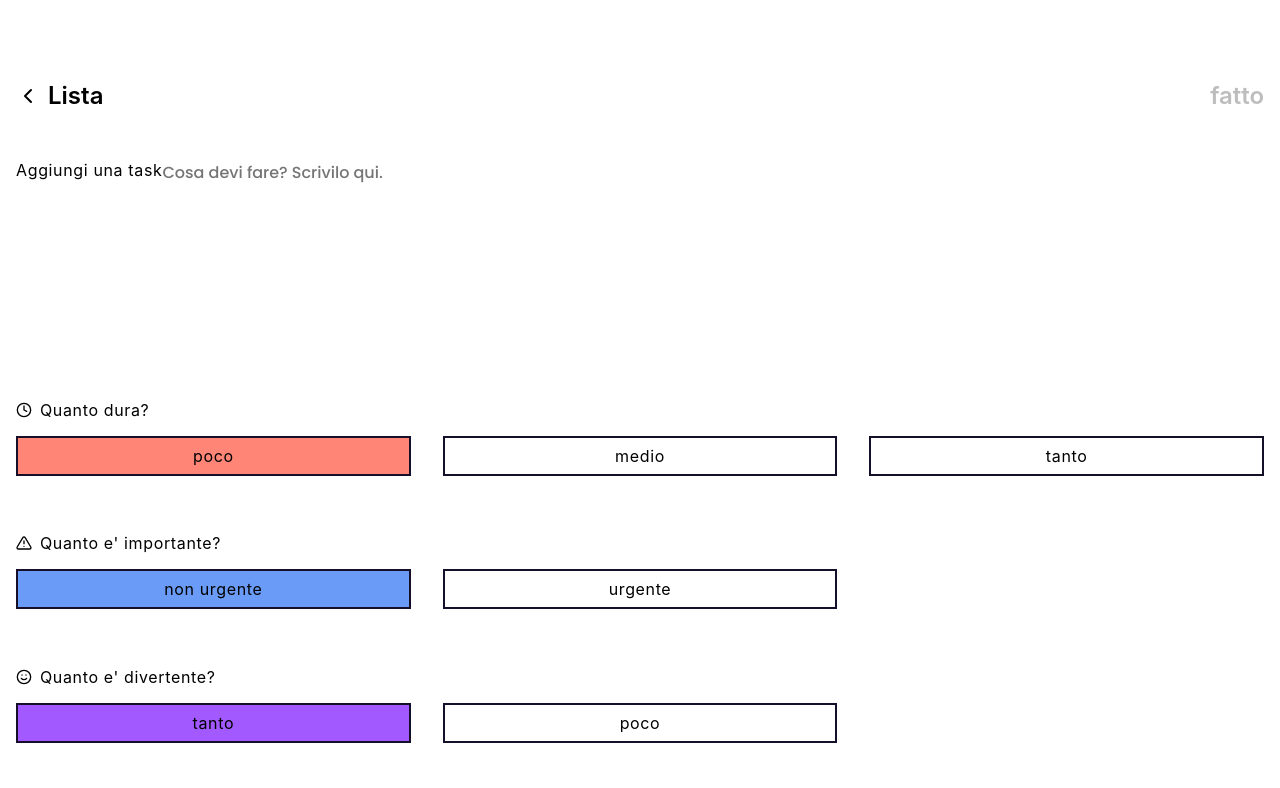
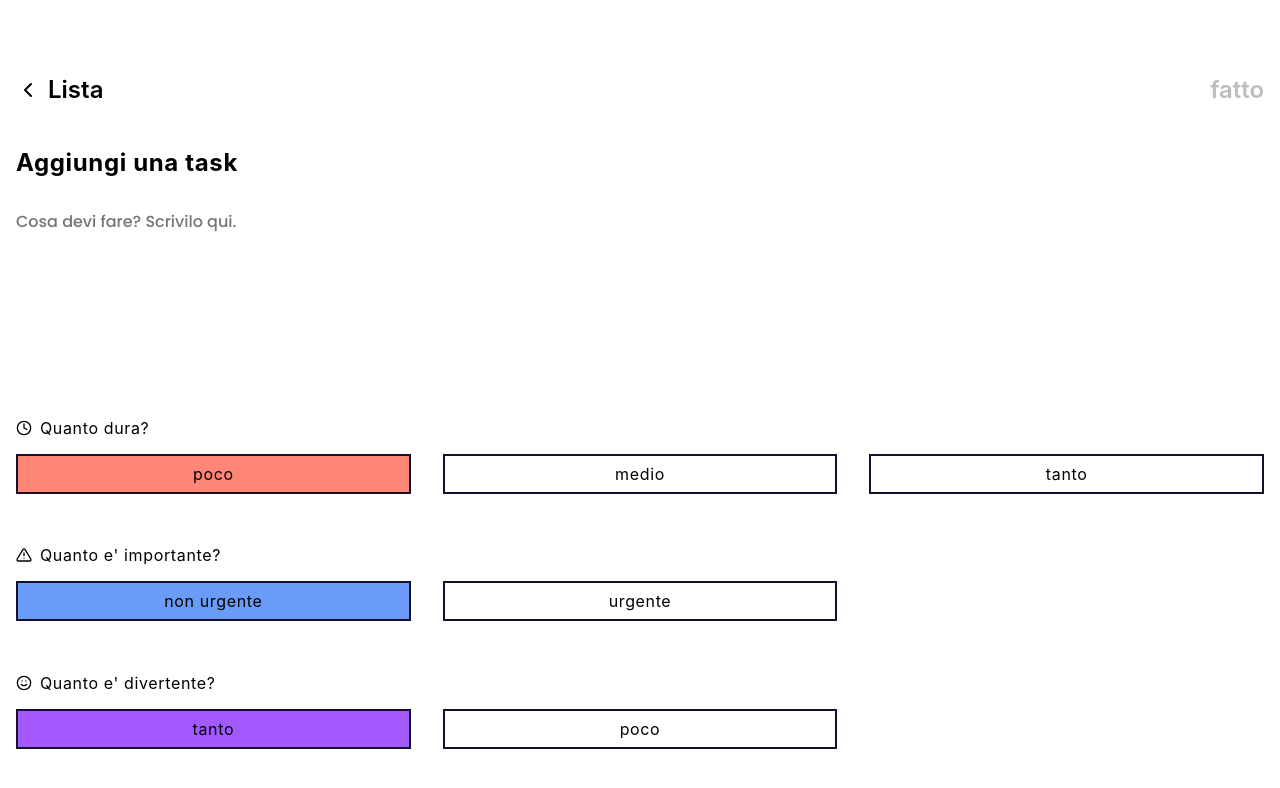
Before and after one commit to MarcoMaz/renato-do-list, a React (Create React App) app: page /add-edit in a window 1280 px wide. Shown: the top 788 px of the page. Built offline with nearby package versions, Linux system fonts and the light colour scheme.

Commit message:
fix( textarea ): style outline

```diff
--- a/src/components/core/TextArea.tsx
+++ b/src/components/core/TextArea.tsx
@@ -21,7 +21,7 @@ const TextArea: FunctionComponent<TextAreaProps> = ({
       <label htmlFor={id}>{label}</label>
       <textarea
         id={id}
-        rows={7}
+        rows={6}
         value={value}
         placeholder={placeholder}
         onChange={onChange}
--- a/src/styles/basics.scss
+++ b/src/styles/basics.scss
@@ -326,17 +326,6 @@ figure {
       color: $silver;
     }
   }
-
-  h2 {
-    margin-bottom: 2rem;
-  }
-
-  textarea {
-    border: 0;
-    font-family: $textFont;
-    margin-bottom: 2rem;
-    resize: none;
-  }
 }
 
 .AddEditTask__choice {
@@ -395,3 +384,29 @@ figure {
 .AddEditTask__choice--fun .AddEditTask__choice-radio.-selected {
   background: $heliotrope;
 }
+
+.AddEditTask__textarea {
+  display: flex;
+  flex-direction: column;
+
+  label {
+    font-size: 1.5rem;
+    font-weight: bold;
+    margin-bottom: 2rem;
+  }
+
+  textarea {
+    border: 0;
+    font-family: $textFont;
+    margin-bottom: 2rem;
+    resize: none;
+
+    &:focus {
+      outline: none;
+
+      &::placeholder {
+        color: transparent;
+      }
+    }
+  }
+}
```
